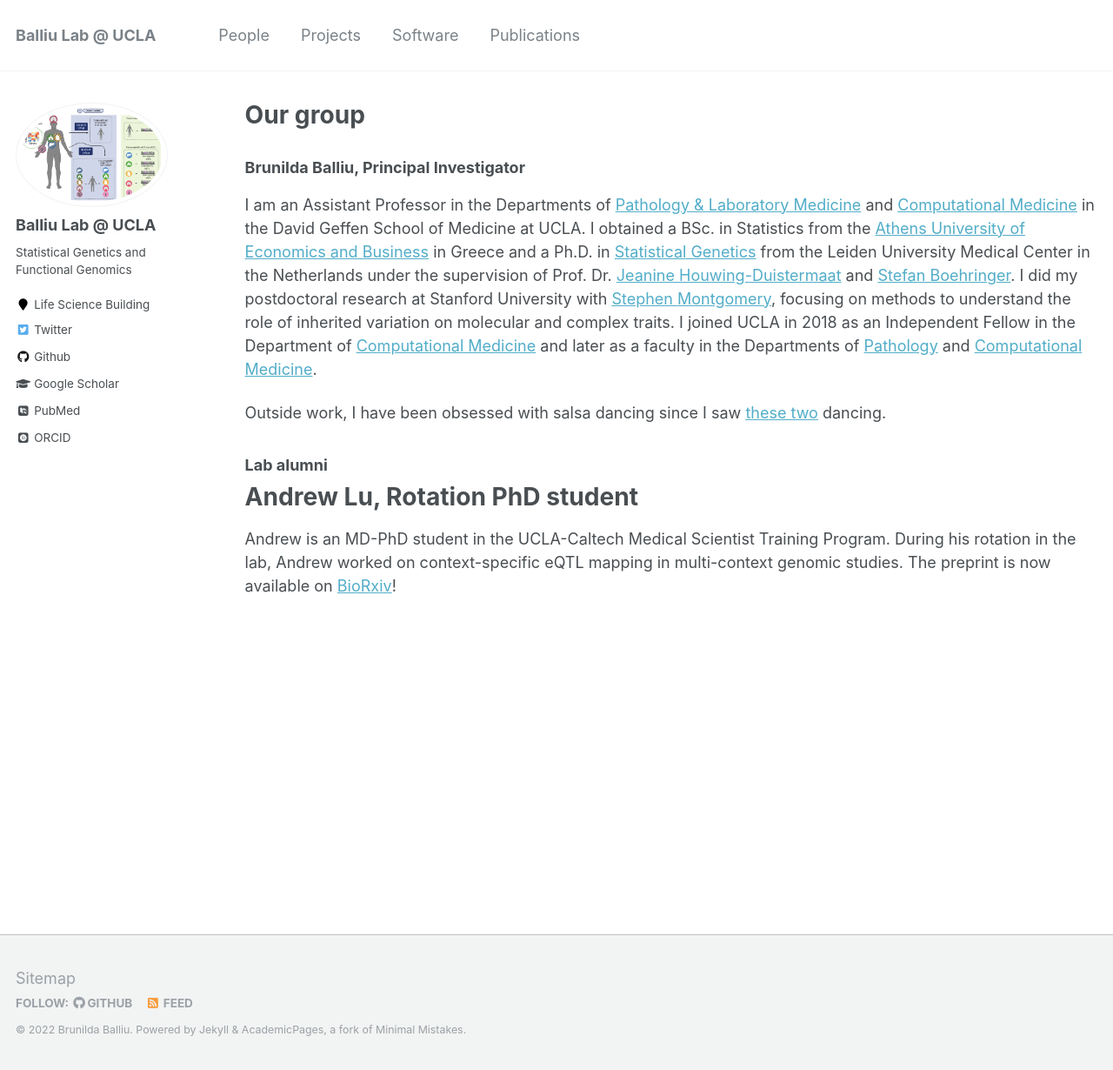
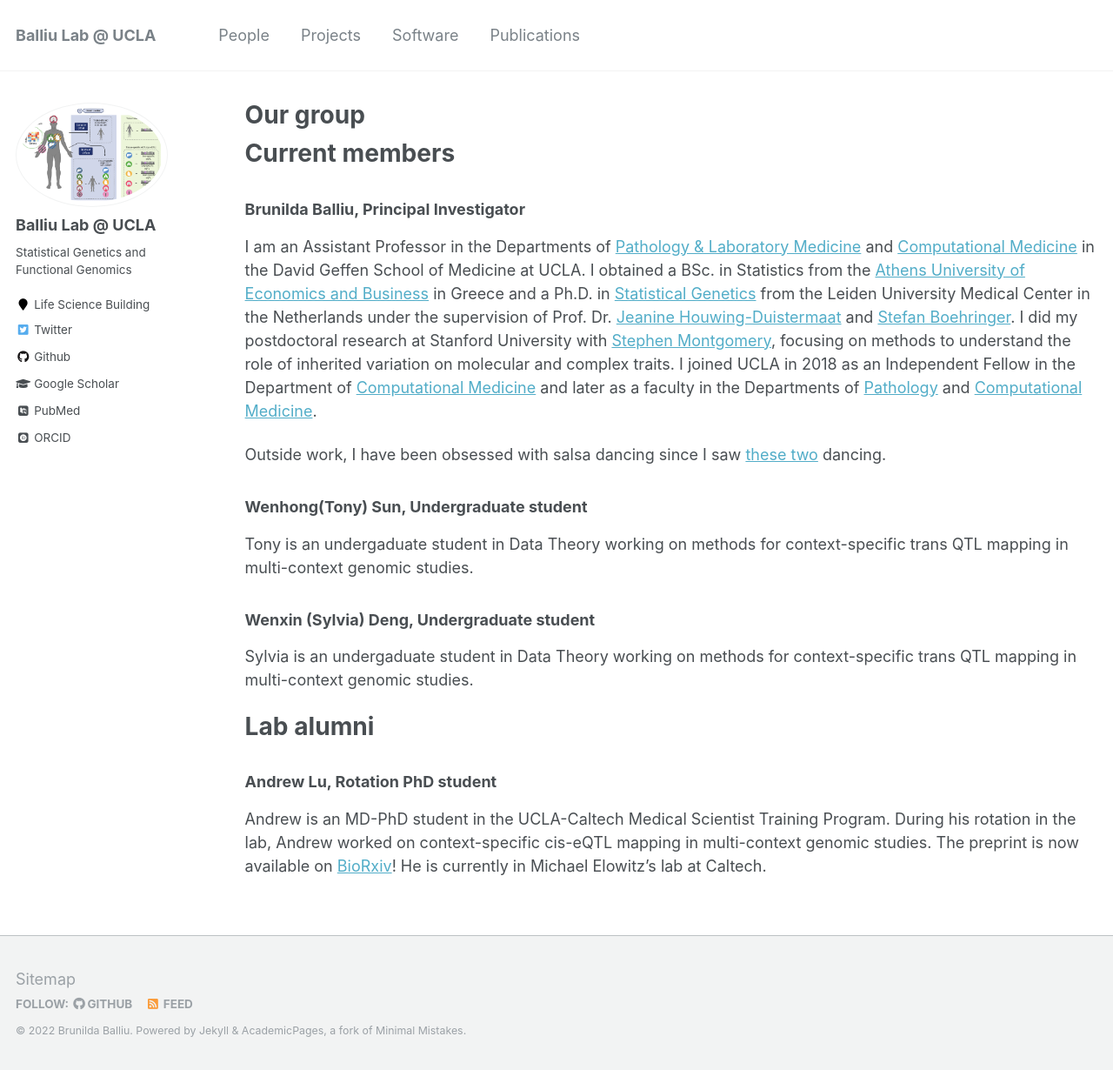
Before and after one commit to BalliuLab/balliulab.github.io, a Jekyll site: the page built from _pages/cv.md, in a window 1280 px wide and 1230 px high. Shown: the whole window at 87% size. Built offline with Jekyll 4.4.1, drawn with Linux system fonts in a browser that asks for light colours; some web fonts are replaced.

Commit message:
Update cv.md

```diff
--- a/_pages/cv.md
+++ b/_pages/cv.md
@@ -9,13 +9,21 @@ redirect_from:
 
 {% include base_path %}
 
+# Current members
 
 ### Brunilda Balliu, Principal Investigator
 I am an Assistant Professor in the Departments of [Pathology & Laboratory Medicine](https://www.uclahealth.org/departments/pathology) and [Computational Medicine](https://compmed.ucla.edu/) in the David Geffen School of Medicine at UCLA. I obtained a BSc. in Statistics from the [Athens University of Economics and Business](https://www.dept.aueb.gr/en/stat/content/department-statistics) in Greece and a Ph.D. in [Statistical Genetics](https://openaccess.leidenuniv.nl/handle/1887/35195) from the Leiden University Medical Center in the Netherlands under the supervision of Prof. Dr. [Jeanine Houwing-Duistermaat](http://jeaninehouwing.com/) and [Stefan Boehringer](http://s-boehringer.org/). I did my postdoctoral research at Stanford University with [Stephen Montgomery](http://montgomerylab.stanford.edu/), focusing on methods to understand the role of inherited variation on molecular and complex traits. I joined UCLA in 2018 as an Independent Fellow in the Department of [Computational Medicine](https://compmed.ucla.edu/) and later as a faculty in the Departments of [Pathology](https://www.uclahealth.org/departments/pathology) and [Computational Medicine](https://compmed.ucla.edu/).
 
  Outside work, I have been obsessed with salsa dancing since I saw [these two](https://www.youtube.com/watch?v=NkP6d0csYfM&ab_channel=BoscoOrtega) dancing.
 
-### Lab alumni
+### Wenhong(Tony) Sun, Undergraduate student
+Tony is an undergaduate student in Data Theory working on methods for context-specific trans QTL mapping in multi-context genomic studies.
 
-# Andrew Lu, Rotation PhD student
-Andrew is an MD-PhD student in the UCLA-Caltech Medical Scientist Training Program. During his rotation in the lab, Andrew worked on context-specific eQTL mapping in multi-context genomic studies. The preprint is now available on [BioRxiv](https://www.biorxiv.org/content/10.1101/2021.06.17.448889v1)!
+### Wenxin (Sylvia) Deng, Undergraduate student
+Sylvia is an undergaduate student in Data Theory working on methods for context-specific trans QTL mapping in multi-context genomic studies.
+
+
+# Lab alumni
+
+### Andrew Lu, Rotation PhD student
+Andrew is an MD-PhD student in the UCLA-Caltech Medical Scientist Training Program. During his rotation in the lab, Andrew worked on context-specific cis-eQTL mapping in multi-context genomic studies. The preprint is now available on [BioRxiv](https://www.biorxiv.org/content/10.1101/2021.06.17.448889v1)! He is currently in Michael Elowitz's lab at Caltech.
```
